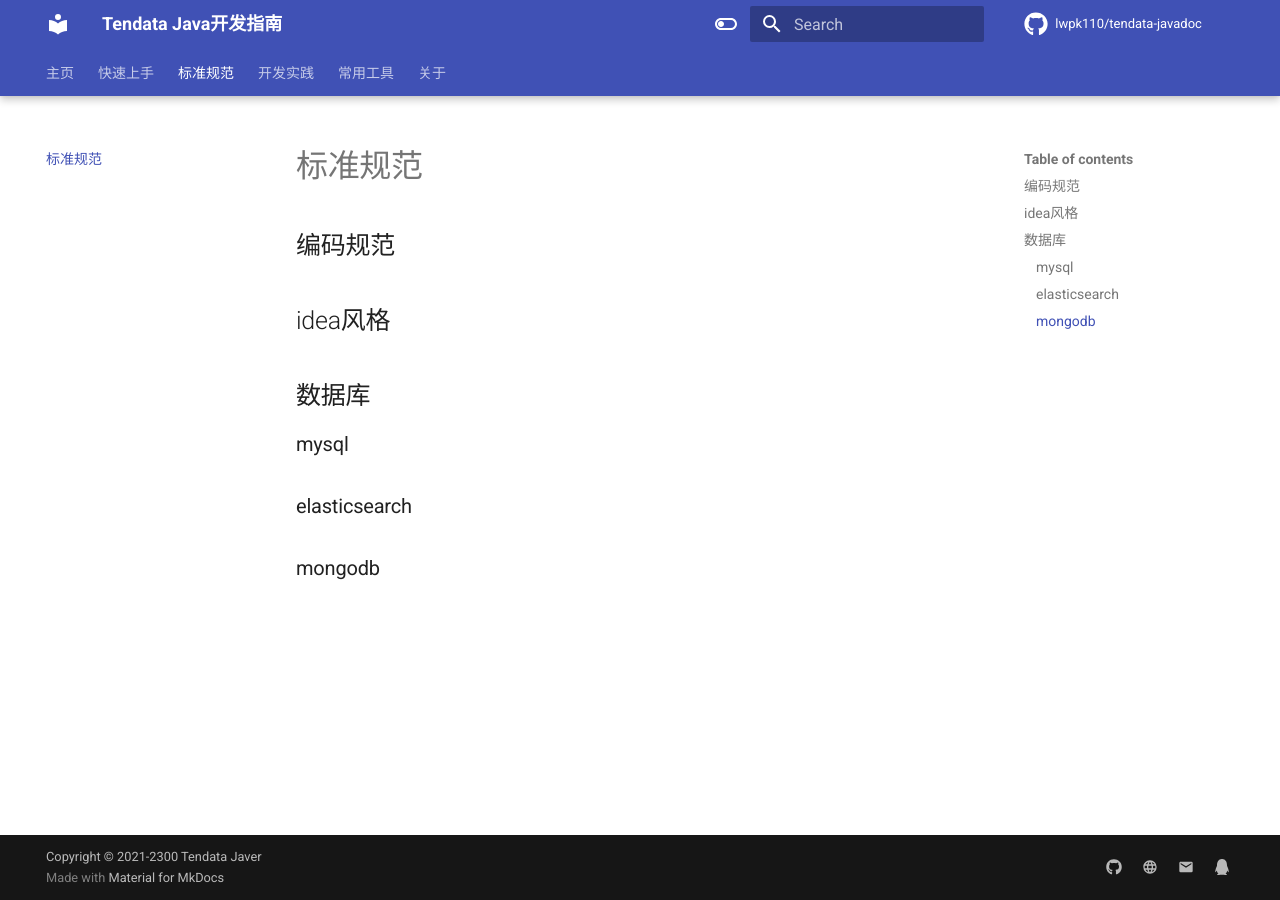
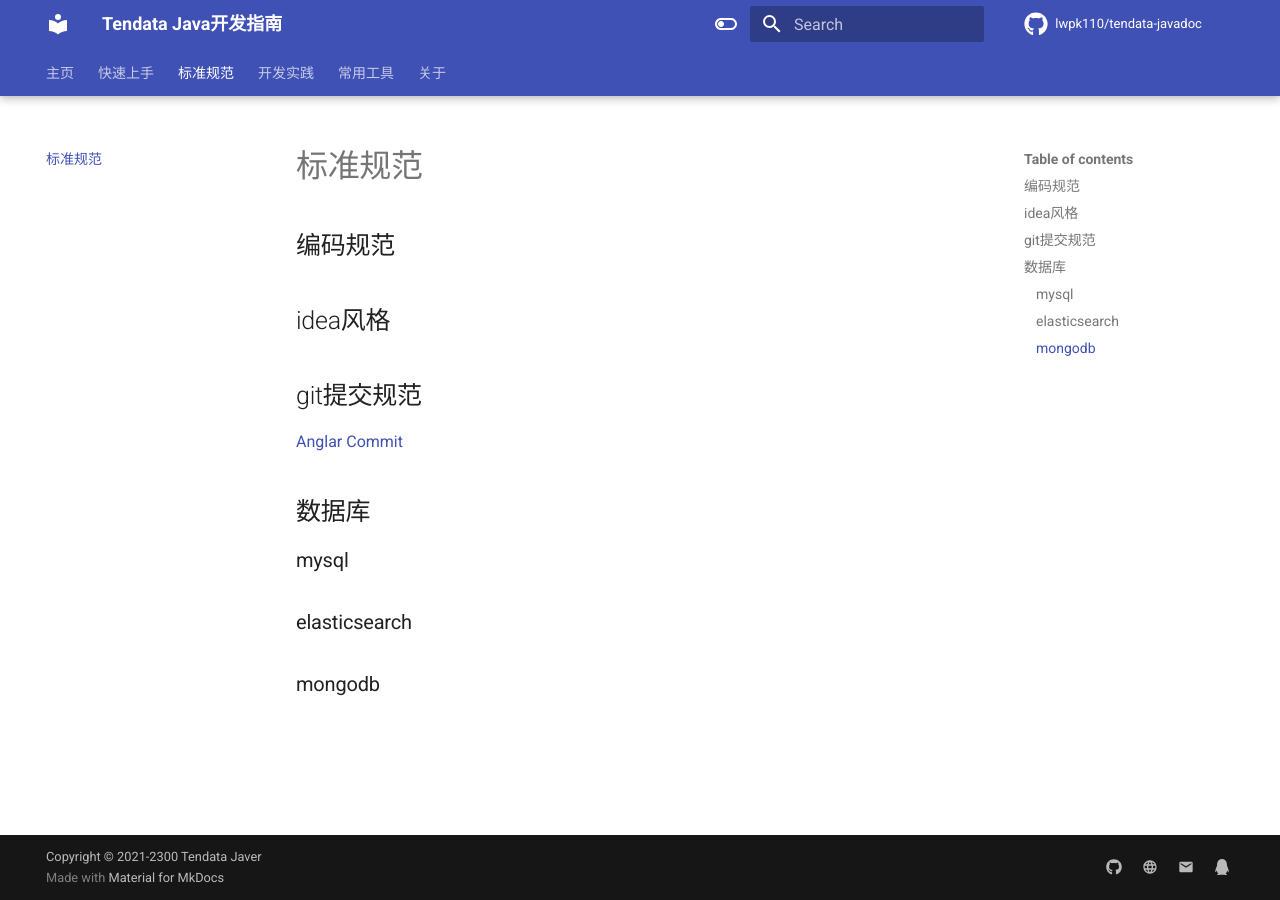
Before and after one commit to lwpk110/tendata-javadoc, an MkDocs documentation site: the page built from docs/specification/index.md, in a window 1280 px wide. Built offline with MkDocs 1.6.1 and Material for MkDocs 9.7.7, drawn with Linux system fonts in a browser that asks for light colours; comment, search, counter and statistics services are not loaded.

```diff
--- a/docs/specification/index.md
+++ b/docs/specification/index.md
@@ -3,6 +3,10 @@
 ## 编码规范
 
 ## idea风格
+
+## git提交规范
+
+[Anglar Commit](https://docs.google.com/document/d/1QrDFcIiPjSLDn3EL15IJygNPiHORgU1_OOAqWjiDU5Y/edit#heading=h.greljkmo14y0)
 
 ## 数据库
 
--- a/mkdocs.yml
+++ b/mkdocs.yml
@@ -53,7 +53,7 @@
 extra:
   analytics:
     provider: google
-    property: !ENV GOOGLE_ANALYTICS_KEY
+    property: !ENV [GOOGLE_ANALYTICS_KEY,"G-DF2YRJ16JT"]
   social:
     - icon: fontawesome/brands/github
       link: https://github.com/tendata
```
Also changed, not shown: 1 other file.
